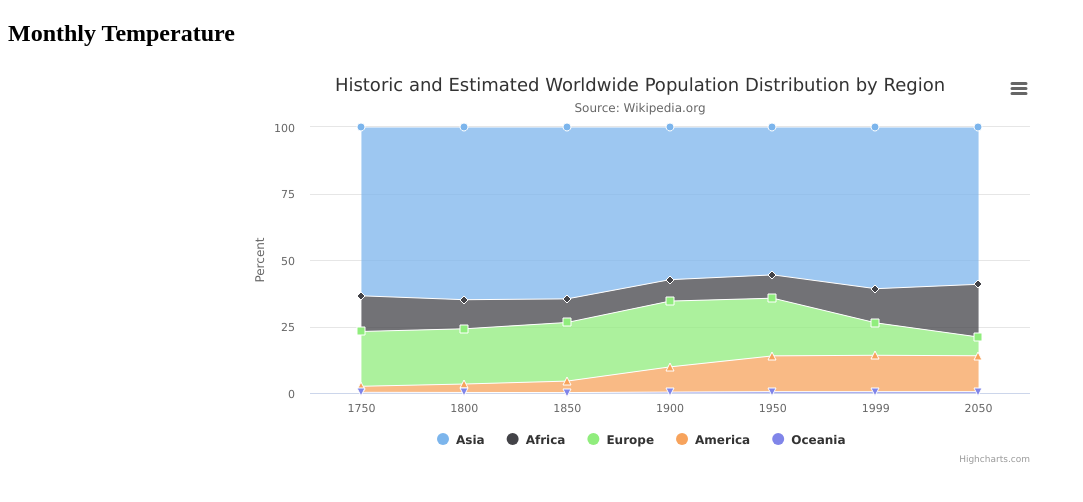
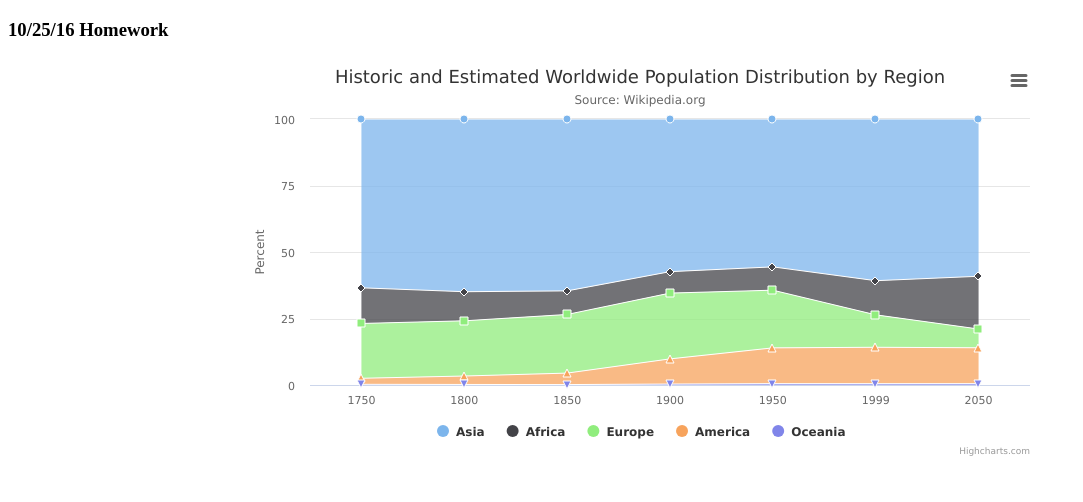
Before and after one commit to haoshijiang/haoshidsi, a plain HTML site: page index.html in a window 1280 px wide. Shown: the whole page, without its empty margins (0-1083 px from the left). Drawn offline with nearby package versions, Linux system fonts and the light colour scheme.

Commit message:
Update index.html

```diff
--- a/index.html
+++ b/index.html
@@ -15,7 +15,7 @@
 </head>
 
 <body>
-	<h2>Monthly Temperature</h2>
+	<h3>10/25/16 Homework</h3>
 <div id="container" style="min-width: 310px; height: 400px; max-width: 800px; margin: 0 auto"></div>
 
 	<script>
```
